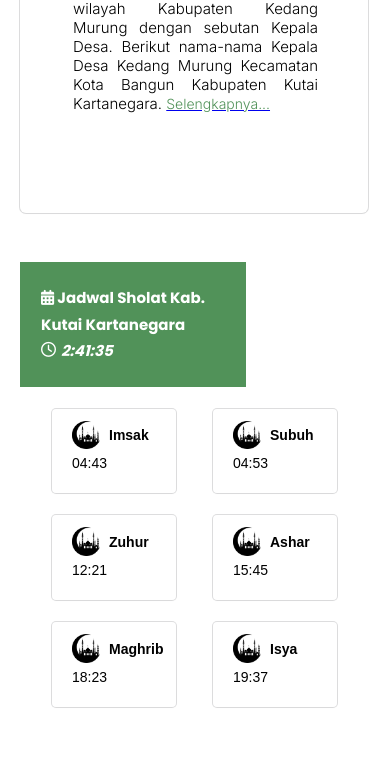
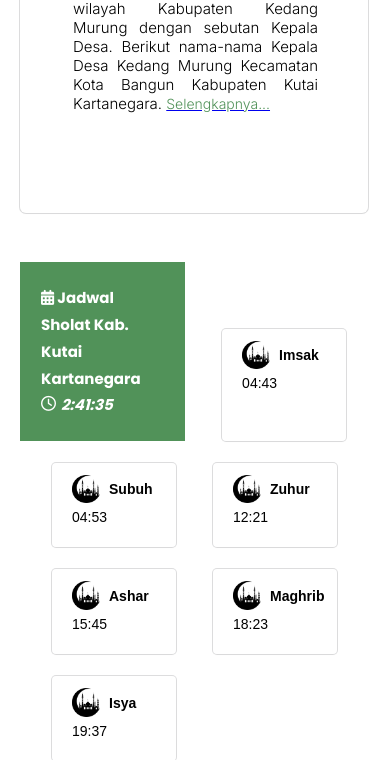
Before and after one commit to Adhanslv/KedangMurung, a PHP site: page / in a window 390 px wide. Shown: the part 1259-2019 px from the top of the page. Run offline with PHP 8.4, Linux system fonts and the light colour scheme; some libraries are stand-ins or nearby versions.

Commit message:
morning peoples

```diff
--- a/css/style.css
+++ b/css/style.css
@@ -973,7 +973,7 @@ textarea {
   .cardPray {
     margin-top: -48px;
     margin-left: -116px;
-    width: 89%;
+    width: 65%;
   }
 
   .cardBody {
```
